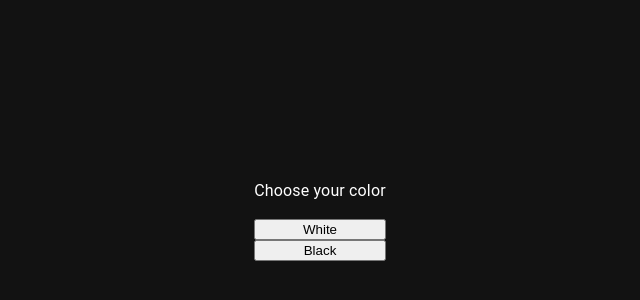
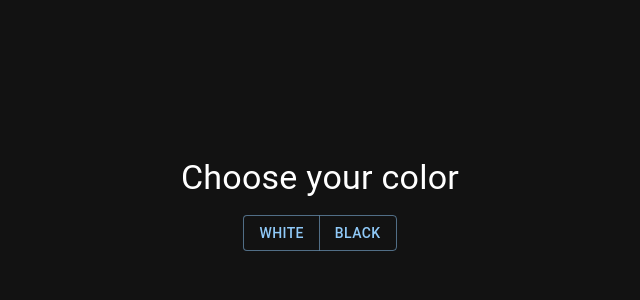
Before and after one commit to zeraye/kai, a React (Vite) app: page / in a window 1280 px wide. Shown: the part 188-488 px from the top of the page, without its empty margins (320-960 px from the left). Built offline with nearby package versions, Linux system fonts and the light colour scheme.

Commit message:
feat: change `Menu` components to `mui`

```diff
--- a/src/pages/Menu/Menu.tsx
+++ b/src/pages/Menu/Menu.tsx
@@ -1,3 +1,4 @@
+import { Box, Button, ButtonGroup, Typography } from "@mui/material";
 import { BLACK, Color, WHITE } from "chess.js";
 
 import { PageType } from "../../../interfaces/PageType";
@@ -8,34 +9,29 @@ interface MenuProps {
 }
 
 const Menu = ({ setPageHandler, setPlayerHandler }: MenuProps) => {
+  const startGame = (color: Color) => {
+    setPlayerHandler(color);
+    setPageHandler("Game");
+  };
+
   return (
     <div
       style={{
         display: "grid",
         placeItems: "center",
-        width: "100%",
         minHeight: "100vh",
       }}
     >
-      <div style={{ display: "grid" }}>
-        <p>Choose your color</p>
-        <button
-          onClick={() => {
-            setPlayerHandler(WHITE);
-            setPageHandler("Game");
-          }}
+      <Box sx={{ display: "grid" }}>
+        <Typography variant="h4">Choose your color</Typography>
+        <ButtonGroup
+          variant="outlined"
+          style={{ margin: "auto", padding: "1em" }}
         >
-          White
-        </button>
-        <button
-          onClick={() => {
-            setPlayerHandler(BLACK);
-            setPageHandler("Game");
-          }}
-        >
-          Black
-        </button>
-      </div>
+          <Button onClick={() => startGame(WHITE)}>White</Button>
+          <Button onClick={() => startGame(BLACK)}>Black</Button>
+        </ButtonGroup>
+      </Box>
     </div>
   );
 };
```
